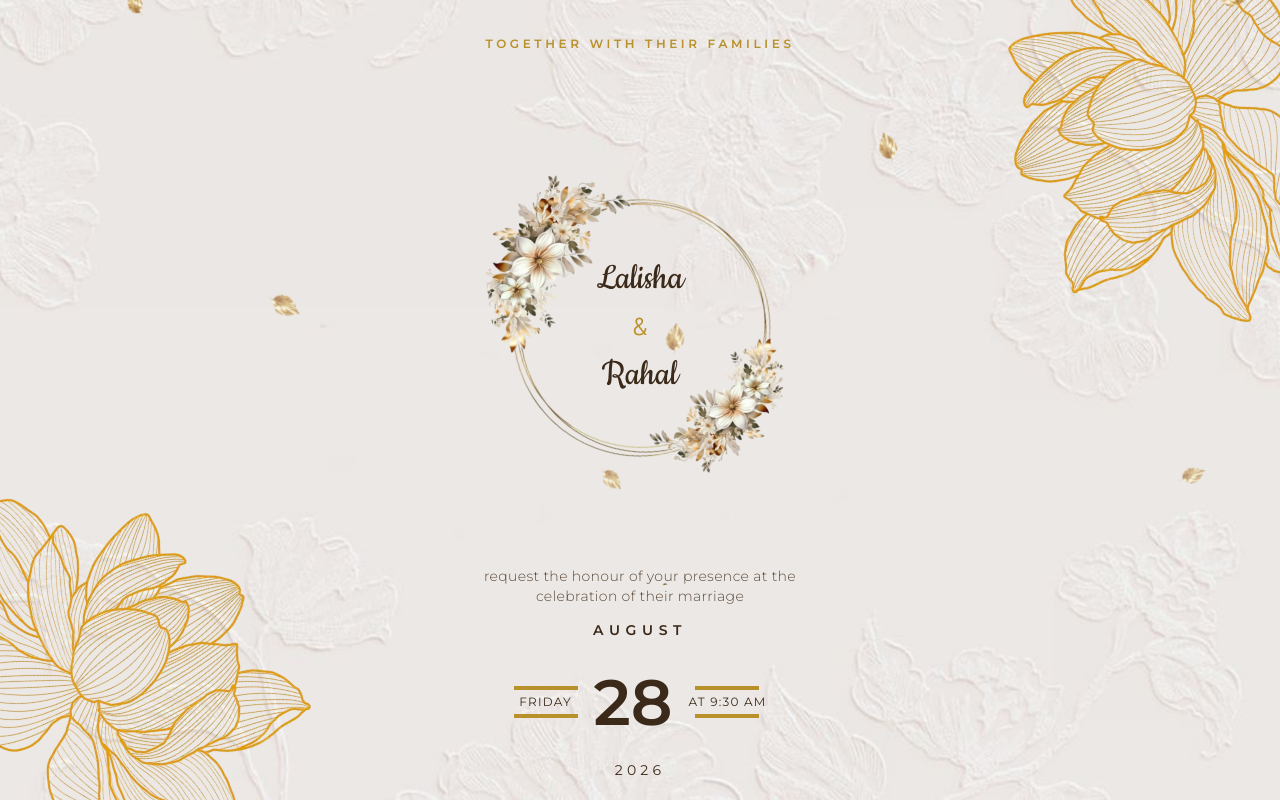
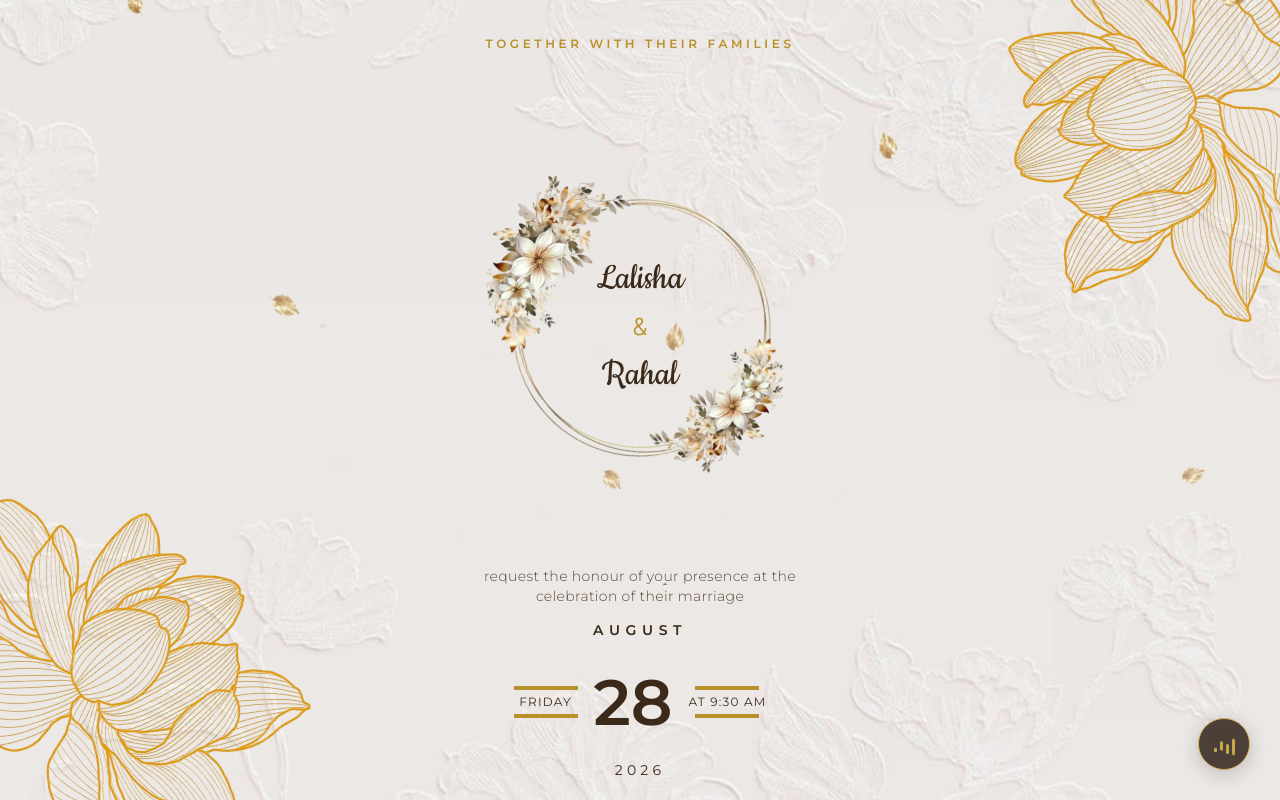
Before and after one commit to nelith-2002/digital_wed_invitation, a Next.js app: page /wedding in a window 1280 px wide. Shown: the top 800 px of the page. Built offline with nearby package versions, Linux system fonts and the light colour scheme; a web font is replaced by a local one.

Commit message:
feat: add music player and leaf animation

```diff
--- a/app/wedding/page.tsx
+++ b/app/wedding/page.tsx
@@ -5,6 +5,7 @@ import WeddingLeafAnimation from "@/components/wedding/WeddingLeafAnimation";
 import Image from "next/image";
 import WeddingEvents from "@/components/wedding/WeddingEvents";
 import WeddingStory from "@/components/wedding/WeddingStory";
+import WeddingMusic from "@/components/wedding/WeddingMusic";
 
 export default function WeddingPage() {
   return (
@@ -21,6 +22,8 @@ export default function WeddingPage() {
         />
       </div>
 
+      <WeddingMusic />
+
       <WeddingLeafAnimation />
       <WeddingHero />
       <WeddingCountdown />
--- a/app/wedding/wedding.module.css
+++ b/app/wedding/wedding.module.css
@@ -547,3 +547,56 @@
     max-width: 420px;
   }
 }
+
+
+
+/* ── Music Button — fixed on screen ── */
+.musicBtn {
+  position: fixed;
+  bottom: 30px;
+  right: 30px;
+  z-index: 999;
+  width: 52px;
+  height: 52px;
+  border-radius: 50%;
+  background: rgba(47, 33, 25, 0.85);
+  border: 1.5px solid #c9a84c;
+  color: #c9a84c;
+  display: flex;
+  align-items: center;
+  justify-content: center;
+  cursor: pointer;
+  backdrop-filter: blur(8px);
+  box-shadow: 0 4px 20px rgba(0, 0, 0, 0.2);
+  transition: transform 0.2s ease, background 0.2s ease;
+}
+
+.musicBtn:hover {
+  transform: scale(1.1);
+  background: rgba(47, 33, 25, 1);
+}
+
+/* Animated music bars */
+.musicBars {
+  display: flex;
+  align-items: flex-end;
+  gap: 3px;
+  height: 20px;
+}
+
+.musicBar {
+  width: 3px;
+  background: #c9a84c;
+  border-radius: 2px;
+  animation: musicBarBounce 1s ease-in-out infinite;
+}
+
+.musicBar:nth-child(1) { animation-delay: 0s;    height: 8px; }
+.musicBar:nth-child(2) { animation-delay: 0.2s;  height: 16px; }
+.musicBar:nth-child(3) { animation-delay: 0.4s;  height: 10px; }
+.musicBar:nth-child(4) { animation-delay: 0.6s;  height: 14px; }
+
+@keyframes musicBarBounce {
+  0%, 100% { transform: scaleY(0.5); }
+  50%       { transform: scaleY(1.2); }
+}
--- a/components/wedding/WeddingLeafAnimation.tsx
+++ b/components/wedding/WeddingLeafAnimation.tsx
@@ -13,19 +13,16 @@ interface Leaf {
 }
 
 export default function WeddingLeafAnimation() {
-  const [leaves, setLeaves] = useState<Leaf[]>([]);
-
-  useEffect(() => {
-    const generated: Leaf[] = Array.from({ length: 12 }, (_, i) => ({
+  const [leaves] = useState<Leaf[]>(() =>
+    Array.from({ length: 12 }, (_, i) => ({
       id: i,
       left: `${Math.random() * 100}%`,
       animationDuration: `${6 + Math.random() * 6}s`,   // 6s–12s fall speed
       animationDelay: `${Math.random() * 8}s`,           // staggered start
       size: 20 + Math.random() * 20,                     // 20px–40px
       rotation: Math.random() * 360,                     // random rotation
-    }));
-    setLeaves(generated);
-  }, []);
+    }))
+  );
 
   return (
     <>
--- /dev/null
+++ b/components/wedding/WeddingMusic.tsx
@@ -0,0 +1,85 @@
+"use client";
+
+import { useEffect, useRef, useState } from "react";
+import styles from "@/app/wedding/wedding.module.css";
+
+export default function WeddingMusic() {
+  const audioRef = useRef<HTMLAudioElement | null>(null);
+  const [isMuted, setIsMuted] = useState(false);
+  const [isPlaying, setIsPlaying] = useState(false);
+
+  useEffect(() => {
+    const audio = new Audio("/wedding/wedding-music.mp3");
+    audio.loop = true;
+    audio.volume = 0.5;
+    audioRef.current = audio;
+
+    // Auto play on load
+    const playAudio = () => {
+      audio.play().then(() => {
+        setIsPlaying(true);
+      }).catch(() => {
+        // Browser blocked autoplay — user must click first
+        setIsPlaying(false);
+      });
+    };
+
+    playAudio();
+
+    return () => {
+      audio.pause();
+      audio.src = "";
+    };
+  }, []);
+
+  const toggleMute = () => {
+    if (!audioRef.current) return;
+
+    if (isMuted) {
+      // Unmute — play
+      audioRef.current.muted = false;
+      audioRef.current.play();
+      setIsMuted(false);
+      setIsPlaying(true);
+    } else {
+      // Mute — pause
+      audioRef.current.muted = true;
+      setIsMuted(true);
+      setIsPlaying(false);
+    }
+  };
+
+  return (
+    <button
+      onClick={toggleMute}
+      className={styles.musicBtn}
+      title={isMuted ? "Play music" : "Mute music"}
+    >
+      {/* Animated music bars — show when playing */}
+      {isPlaying && !isMuted ? (
+        <span className={styles.musicBars}>
+          <span className={styles.musicBar} />
+          <span className={styles.musicBar} />
+          <span className={styles.musicBar} />
+          <span className={styles.musicBar} />
+        </span>
+      ) : (
+        /* Muted icon */
+        <svg
+          width="20"
+          height="20"
+          viewBox="0 0 24 24"
+          fill="none"
+          stroke="currentColor"
+          strokeWidth="2"
+          strokeLinecap="round"
+          strokeLinejoin="round"
+        >
+          <polygon points="11 5 6 9 2 9 2 15 6 15 11 19 11 5" />
+          <line x1="23" y1="9" x2="17" y2="15" />
+          <line x1="17" y1="9" x2="23" y2="15" />
+        </svg>
+      )}
+    </button>
+  );
+}
--- a/package.json
+++ b/package.json
@@ -9,6 +9,7 @@
     "lint": "eslint"
   },
   "dependencies": {
+    "lucide-react": "^1.22.0",
     "next": "16.2.9",
     "react": "19.2.4",
     "react-dom": "19.2.4"
```
Also changed, not shown: 2 other files (tests, documents, lock files or other folders).
